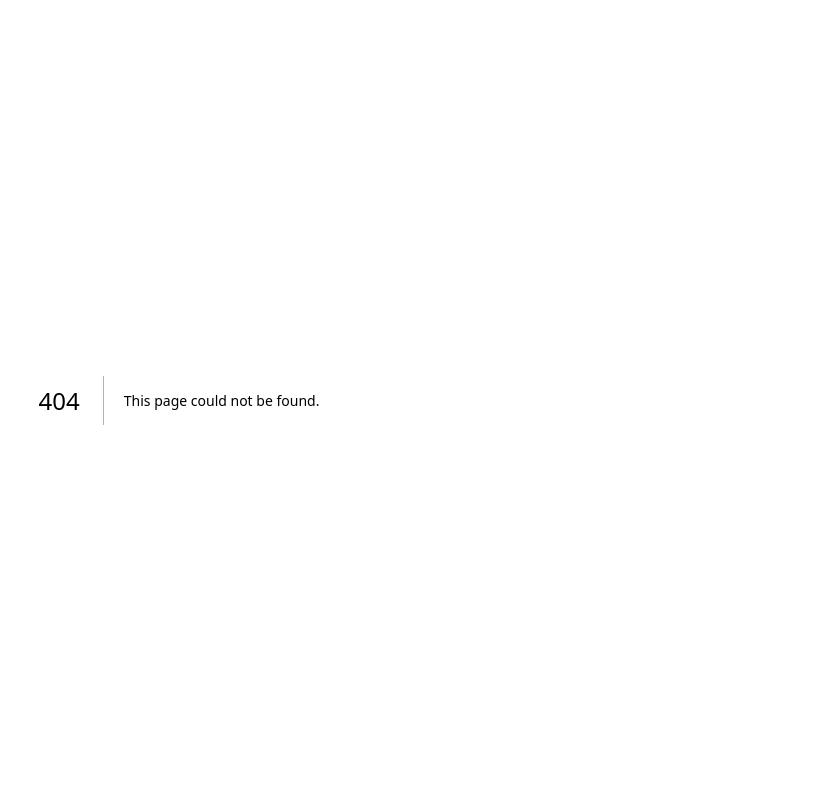
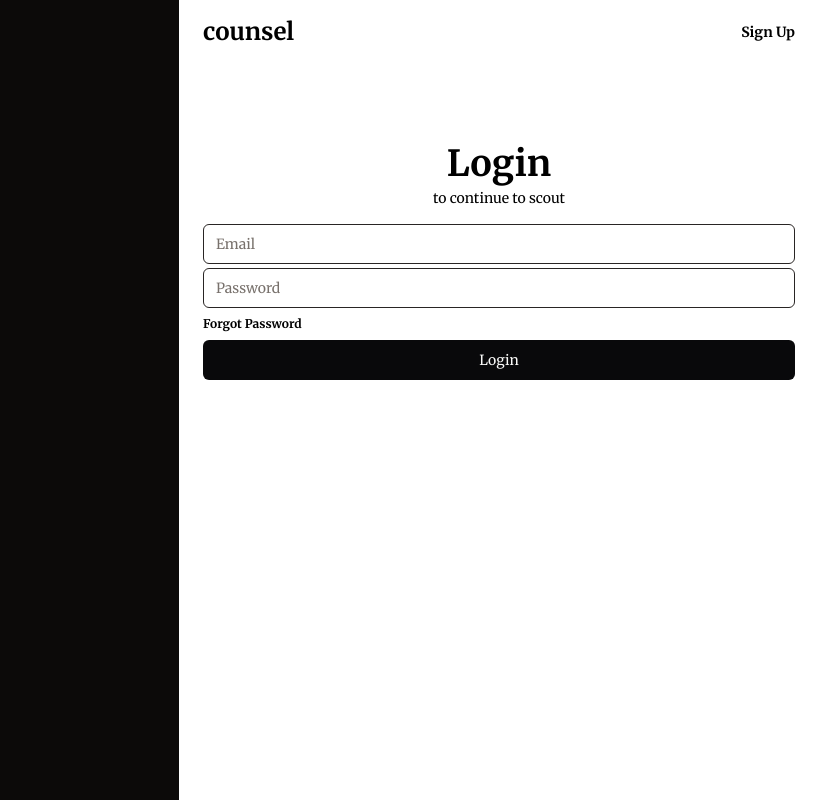
Before and after one commit to Yashrajgk/counsel, a Next.js app: page /login in a window 1280 px wide. Before the commit this address had no page. Shown: the whole page, without its empty margins (461-1280 px from the left). Built offline with nearby package versions, Linux system fonts and the light colour scheme.

Commit message:
add login and sign-up routes.

```diff
--- /dev/null
+++ b/src/app/(routes)/(auth)/layout.tsx
@@ -0,0 +1,12 @@
+import React from "react";
+
+function AuthLayout({ children }: Readonly<{ children: React.ReactNode }>) {
+  return (
+    <div className="h-screen w-screen md:flex">
+      <div className={"md:basis-1/2 bg-stone-950"}></div>
+      <div className={"md:basis-1/2"}>{children}</div>
+    </div>
+  );
+}
+
+export default AuthLayout;
--- /dev/null
+++ b/src/app/(routes)/(auth)/login/page.tsx
@@ -0,0 +1,33 @@
+import Input from "@/app/components/ui/input";
+import Button from "@/app/components/ui/button";
+import Link from "next/link";
+
+function LoginPage() {
+  return (
+    <div className={"px-6 py-4"}>
+      <div className={"flex items-center justify-between"}>
+        <Link href={"/"} className={"text-2xl font-semibold"}>
+          counsel
+        </Link>
+        <Link href={"/sign-up"} className={"text-sm font-semibold"}>
+          Sign Up
+        </Link>
+      </div>
+      <h1 className={"text-4xl font-semibold text-center mt-24"}>Login</h1>
+      <p className={"text-center text-sm mt-1"}>to continue to scout</p>
+      <form className={"flex flex-col items-center gap-y-1 mt-4"}>
+        <Input type={"email"} placeholder={"Email"} name={"email"} />
+        <Input type={"password"} placeholder={"Password"} name={"password"} />
+        <Link
+          href={"/forgot-password"}
+          className={"text-xs my-1 font-semibold mr-auto"}
+        >
+          Forgot Password
+        </Link>
+        <Button className={"w-full"}>Login</Button>
+      </form>
+    </div>
+  );
+}
+
+export default LoginPage;
--- /dev/null
+++ b/src/app/(routes)/(auth)/sign-up/page.tsx
@@ -0,0 +1,28 @@
+import Link from "next/link";
+import Input from "@/app/components/ui/input";
+import Button from "@/app/components/ui/button";
+
+function SignUpPage() {
+  return (
+    <div className={"px-6 py-4"}>
+      <div className={"flex items-center justify-between"}>
+        <Link href={"/"} className={"text-2xl font-semibold"}>
+          counsel
+        </Link>
+        <Link href={"/sign-up"} className={"text-sm font-semibold"}>
+          Login
+        </Link>
+      </div>
+      <h1 className={"text-4xl font-semibold text-center mt-24"}>Sign Up</h1>
+      <p className={"text-center text-sm mt-1"}>to continue to scout</p>
+      <form className={"flex flex-col items-center gap-y-1 mt-4"}>
+        <Input type={"email"} placeholder={"Email"} name={"email"} />
+        <Input type={"password"} placeholder={"Password"} name={"password"} />
+
+        <Button className={"w-full"}>Sign Up</Button>
+      </form>
+    </div>
+  );
+}
+
+export default SignUpPage;
```
